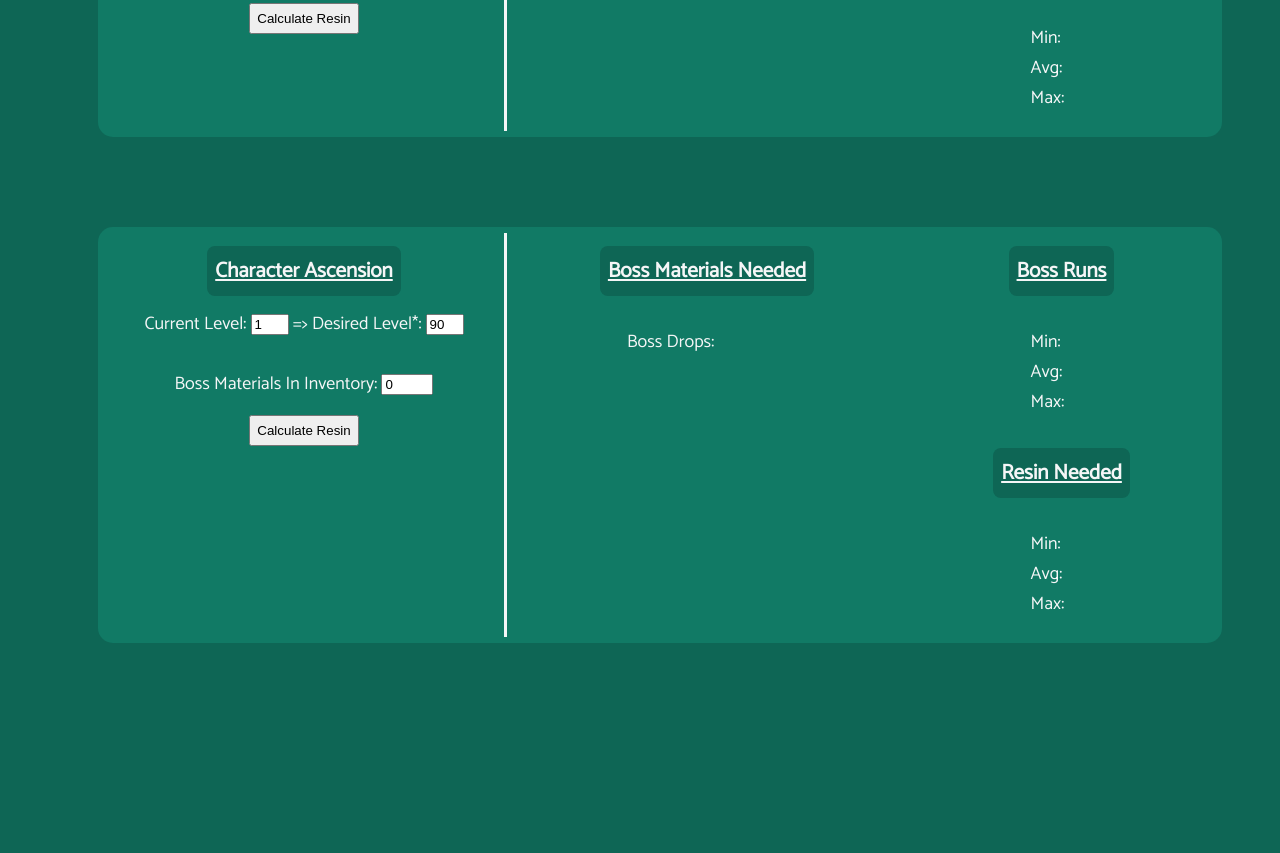
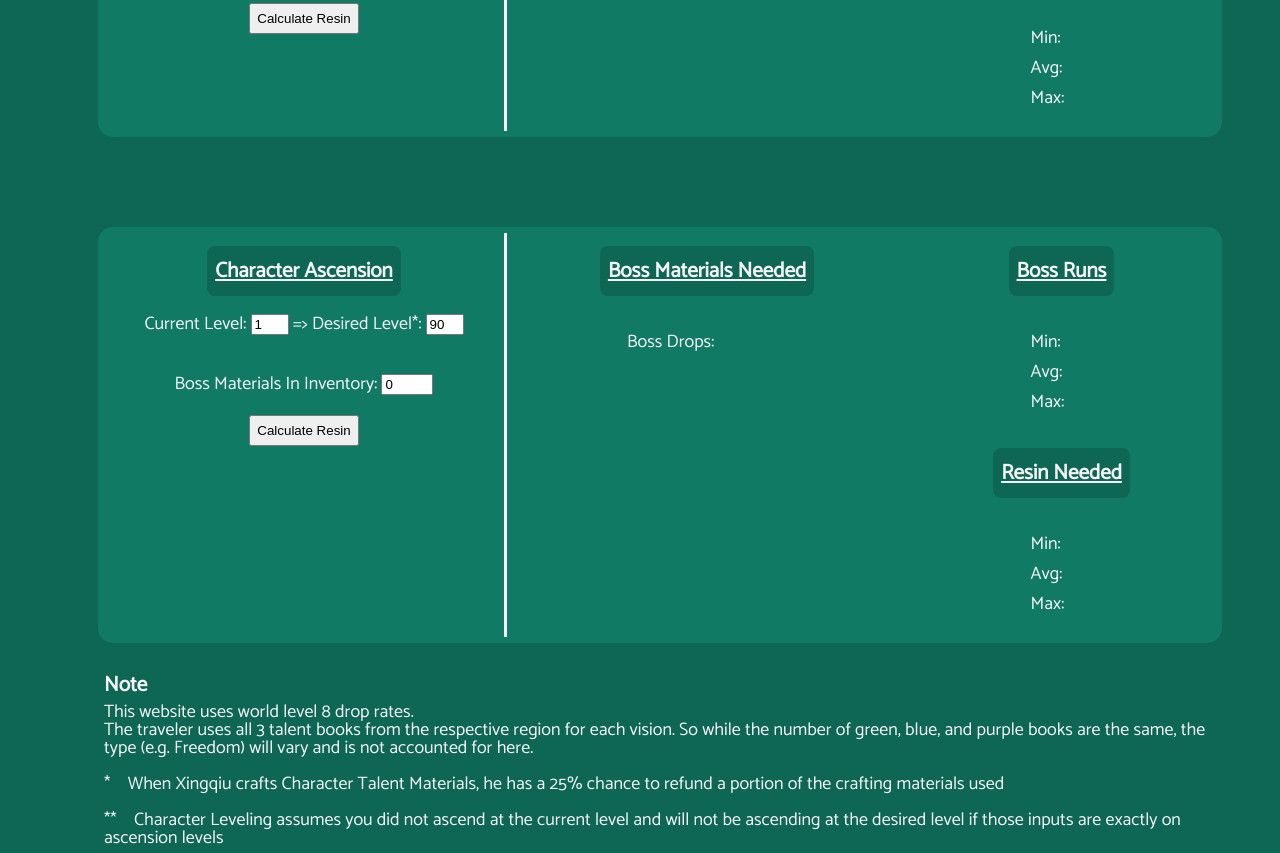
Before and after one commit to safurutani/resin-estimator, a plain HTML site: page index.html in a window 1280 px wide. Shown: the part 1340-2193 px from the top of the page. Before the commit the page ends 1983 px from the top, so only its background shows below. Drawn offline with Linux system fonts and the light colour scheme; a script that the page names is missing.

Commit message:
note added at the bottom

```diff
--- a/index.html
+++ b/index.html
@@ -1377,6 +1377,10 @@
       <br>
 
     </div>
+    <div id="note">
+      <h3>Note</h3>
+      <p class="note">This website uses world level 8 drop rates.<br>The traveler uses all 3 talent books from the respective region for each vision. So while the number of green, blue, and purple books are the same, the type (e.g. Freedom) will vary and is not accounted for here. <br><br>* &ensp; When Xingqiu crafts Character Talent Materials, he has a 25% chance to refund a portion of the crafting materials used<br><br>** &ensp; Character Leveling assumes you did not ascend at the current level and will not be ascending at the desired level if those inputs are exactly on ascension levels</p>
+    </div>
     <script type="text/javascript" src="index.js"></script>
     <script type="text/javascript" src="calculations.js"></script>
     <script type="text/javascript" src="characters.js"></script>
--- a/styles.css
+++ b/styles.css
@@ -212,7 +212,15 @@ input:checked + .slider:before {
 .inazuma {
   scale: 90%;
 }
-@media (max-width: 860px) {
+#note {
+  margin: auto;
+  max-width: 1112px;
+}
+.note {
+  margin-top: -20px;
+  line-height: 1;
+}
+@media (max-width: 1112px) {
   .column {
     width: 100%;
   }
```
